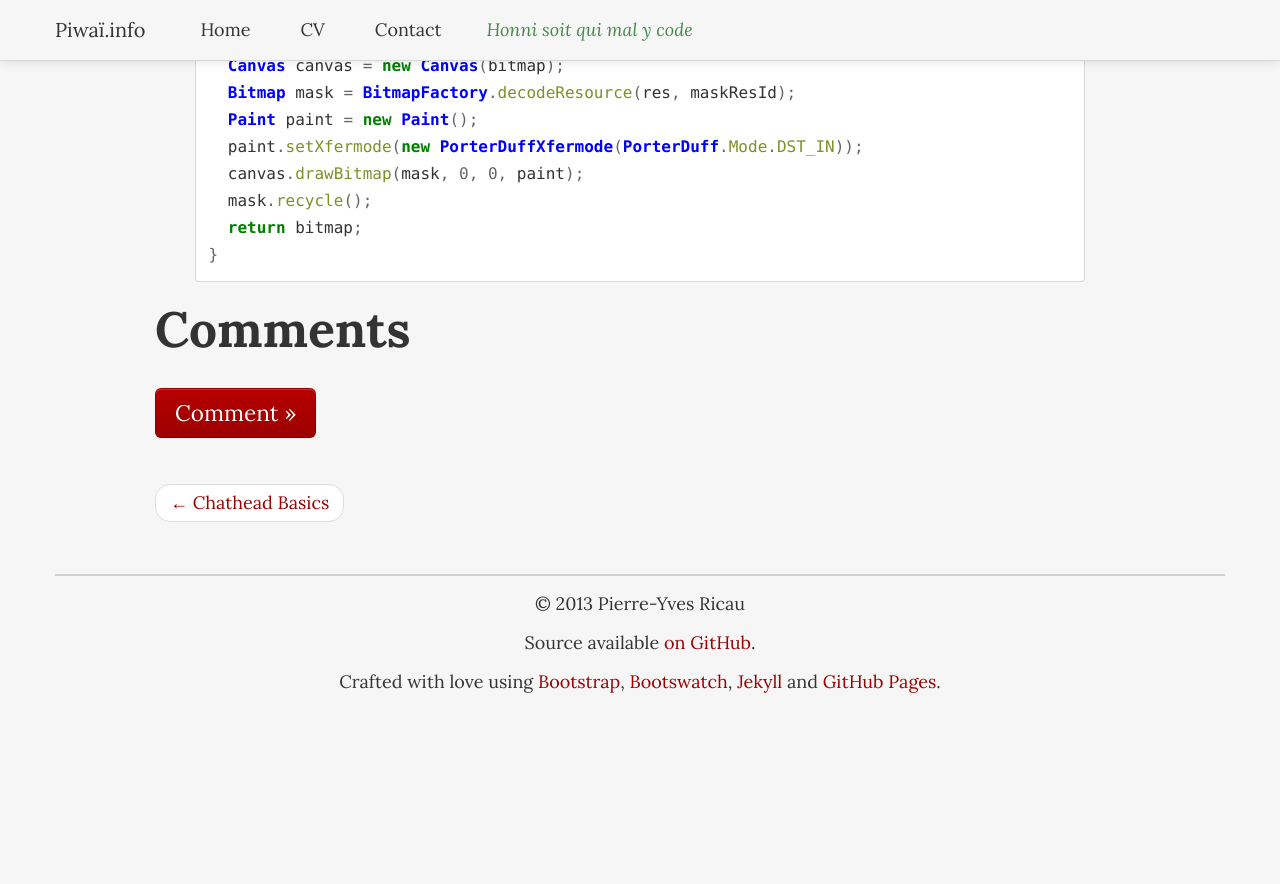
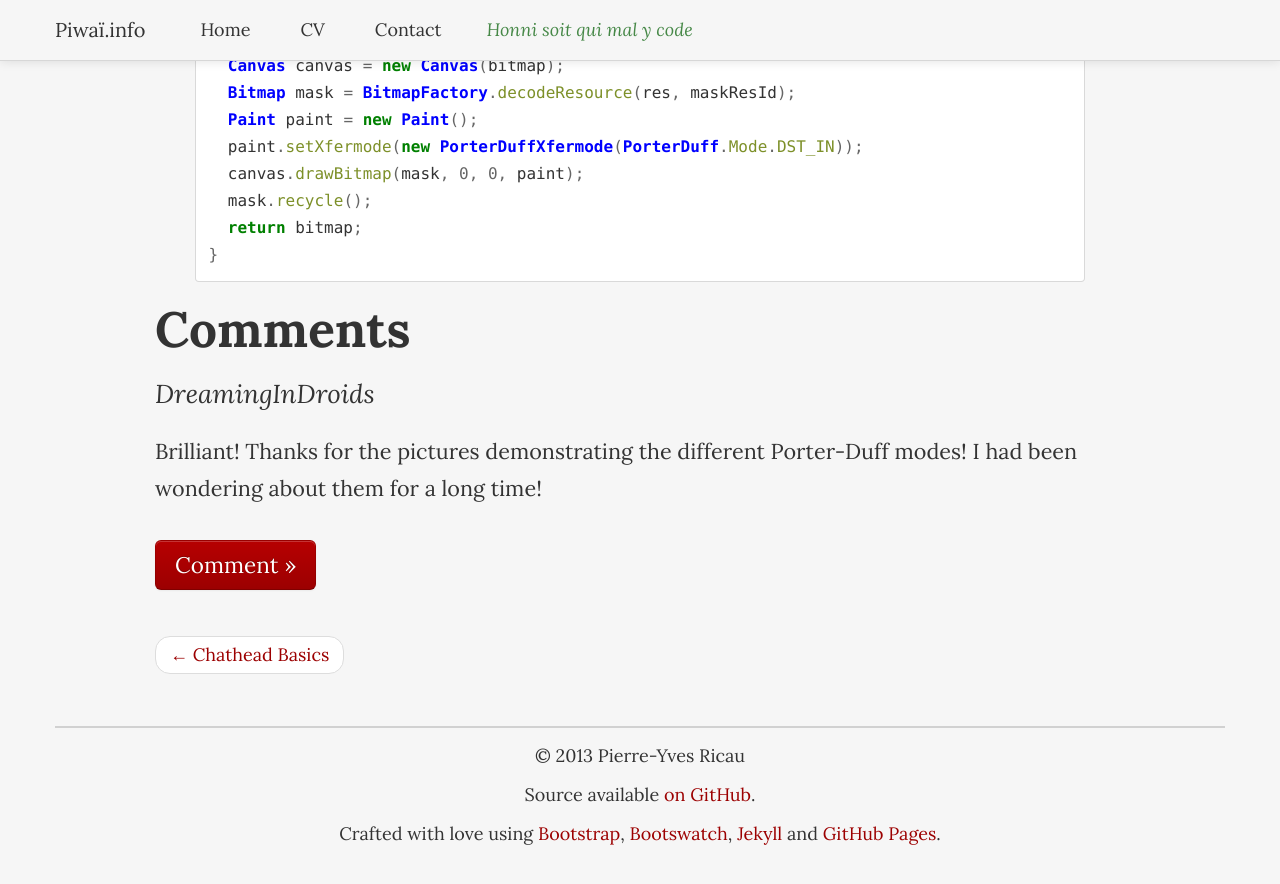
Before and after one commit to pyricau/pyricau.github.com, a Jekyll site: the page built from _posts/2013-04-23-transparent-jpegs-done-right.markdown, in a window 1280 px wide and 900 px high, scrolled down 6697 px. Shown: the top 884 px of the window. Built offline with Jekyll 4.4.1, drawn with Linux system fonts in a browser that asks for light colours; Markdown is read by kramdown in place of the engine named in the settings; before the commit the page ends 7445 px from its top, so only the background shows below that.

Commit message:
Update 2013-04-23-transparent-jpegs-done-right.markdown
Added comment

```diff
--- a/_posts/2013-04-23-transparent-jpegs-done-right.markdown
+++ b/_posts/2013-04-23-transparent-jpegs-done-right.markdown
@@ -137,3 +137,6 @@ To comment, copy and paste the following block
 Comment
 
 -->
+
+## [DreamingInDroids](http://www.google.com)
+Brilliant! Thanks for the pictures demonstrating the different Porter-Duff modes! I had been wondering about them for a long time!
```
